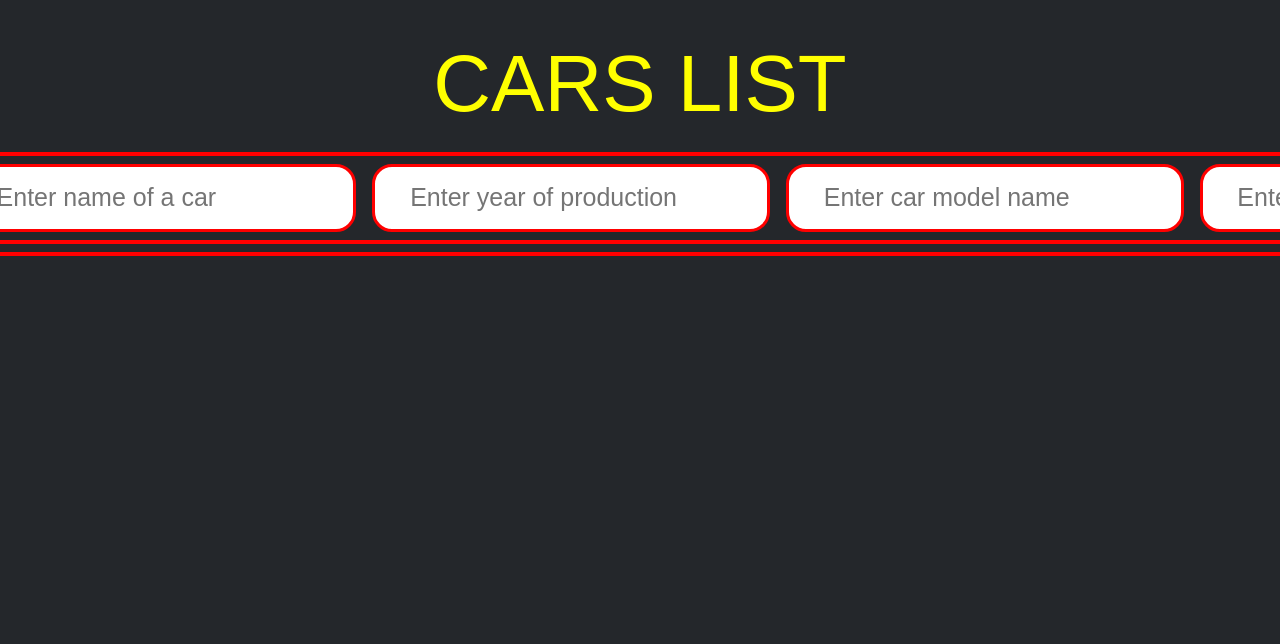
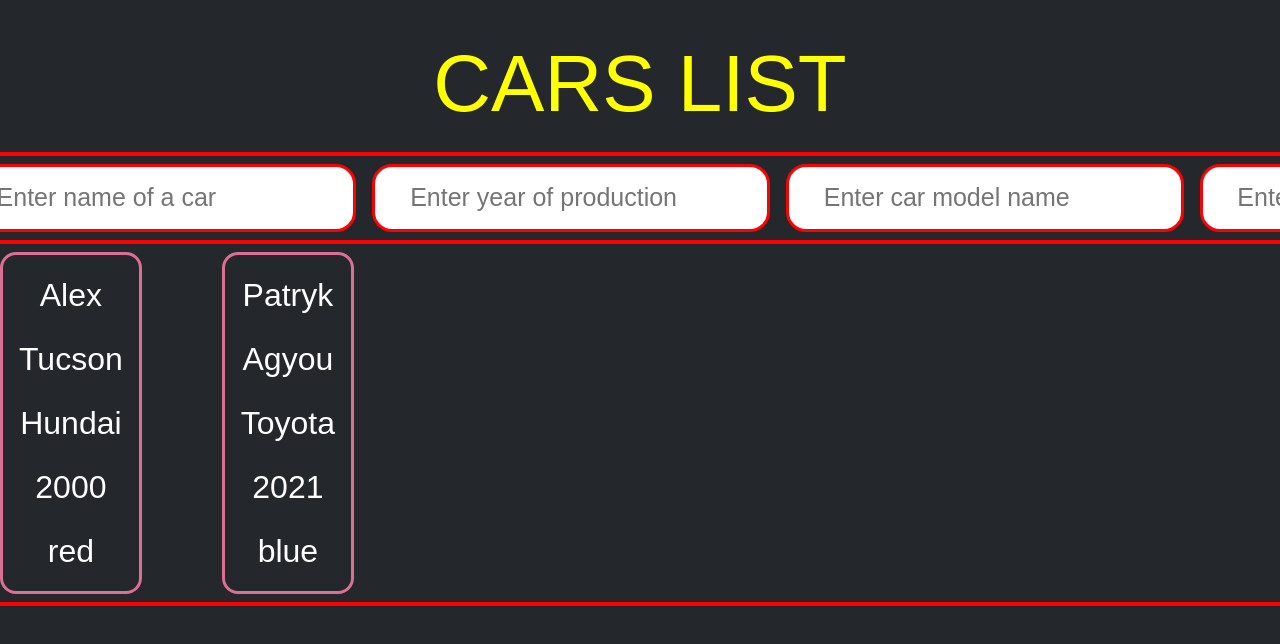
Before and after one commit to ShadowAlwer/Angular_Sandbox, an Angular app: page /cars in a window 1280 px wide. Shown: the top 644 px of the page. Built offline with nearby package versions, Linux system fonts and the light colour scheme.

Commit message:
refactor list

```diff
--- a/src/app/cars/cars.component.html
+++ b/src/app/cars/cars.component.html
@@ -10,7 +10,14 @@
     <button class="button" (click)="submit">Submit</button>
 </div>
 <hr class="hr">
-
-
+<div class="cars-container">
+    <div *ngFor="let car of cars" class=" car flex-column-center">
+        <span>{{car.owner}}</span>
+        <span>{{car.modelName}}</span>
+        <span>{{car.mark}}</span>
+        <span>{{car.yearOfProduction}}</span>
+        <span>{{car.color}}</span>
+    </div>
+</div>
 
 <hr class="hr">
--- a/src/app/cars/cars.component.scss
+++ b/src/app/cars/cars.component.scss
@@ -61,3 +61,18 @@
     margin-left: 50px;
     list-style-type: square
 }
+
+.cars-container {
+    gap: 5rem;
+    flex-wrap: wrap;
+    color: white;
+    font-size: 2rem;
+    display: flex;
+    flex-direction: row;
+
+    .car {
+        border: 3px solid palevioletred;
+        padding: 1rem;
+        border-radius: 1rem;
+    }
+}
--- a/src/app/cars/cars.component.ts
+++ b/src/app/cars/cars.component.ts
@@ -13,7 +13,32 @@ export class CarsComponent {
   public mark: string = '';
   public color: string = '';
 
+  public cars: Car[] = [
+    {
+      modelName: 'Tucson',
+      mark: 'Hundai',
+      color: 'red',
+      owner: 'Alex',
+      yearOfProduction: '2000'
+    },
+        {
+      modelName: 'Agyou',
+      mark: 'Toyota',
+      color: 'blue',
+      owner: 'Patryk',
+      yearOfProduction: '2021'
+    },
+  ]
+
   submit() {
     // TODO;
   }
 }
+
+export interface Car {
+  owner: string;
+  modelName: string;
+  yearOfProduction: string;
+  mark: string;
+  color: string;
+}
```
